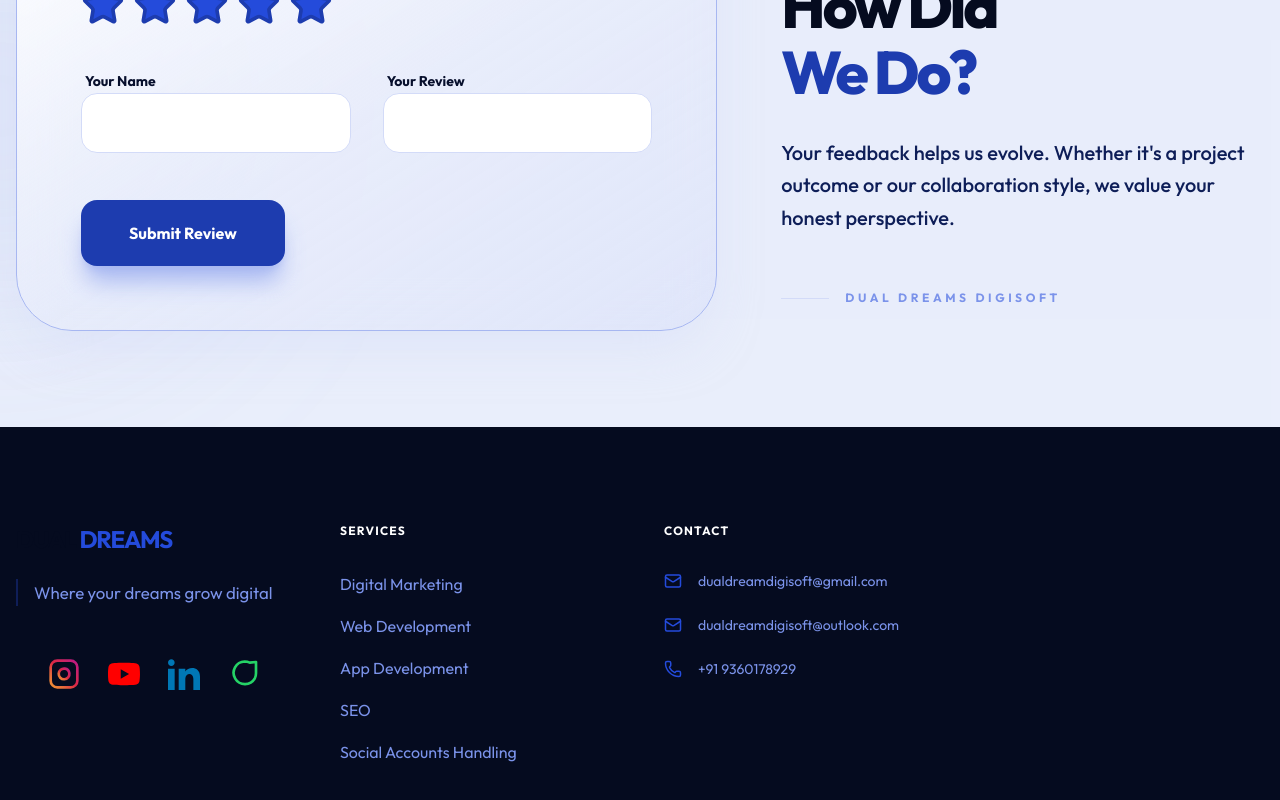
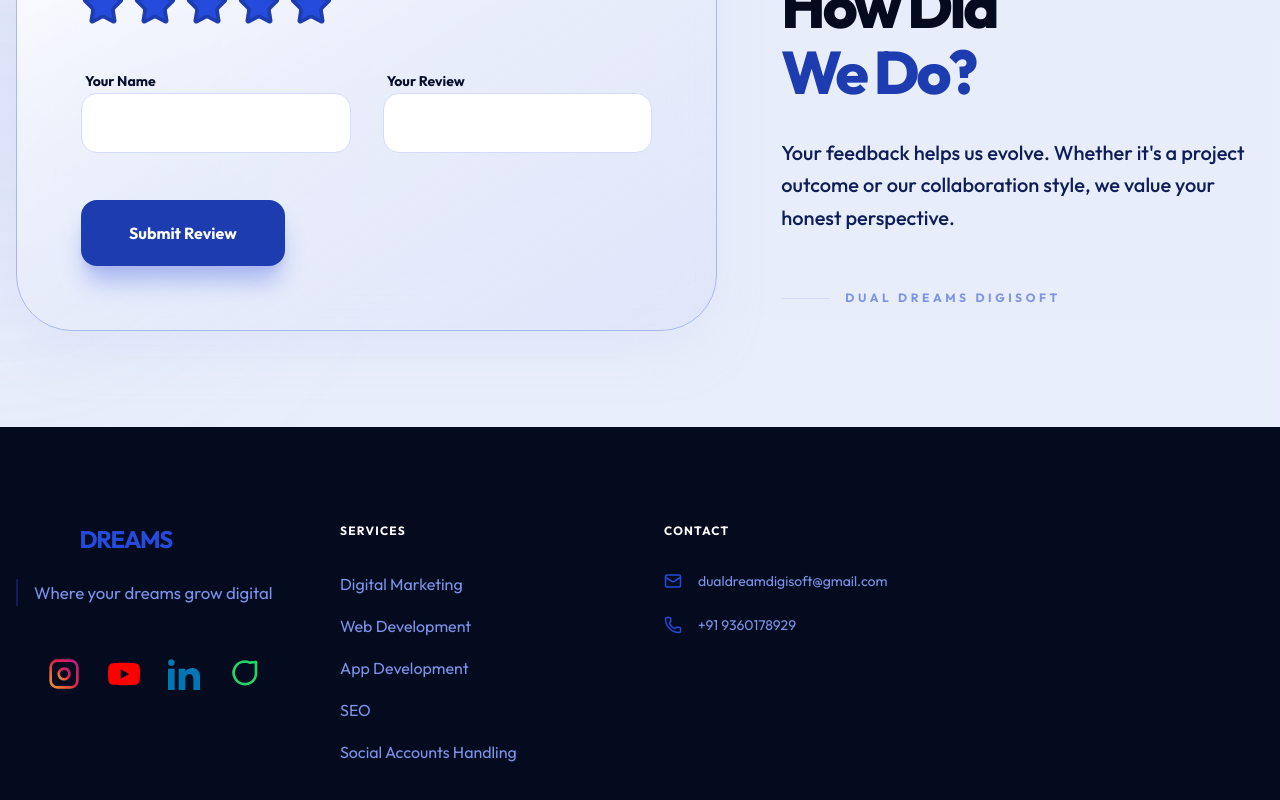
Before and after one commit to digi-soft-grps/portfolio, a React app in the folder frontend/: page /contact in a window 1280 px wide. Shown: the part 2222-3022 px from the top of the page. Built offline with nearby package versions, Linux system fonts and the light colour scheme; no server answers; the HTML template or start-up script is replaced by a standard one.

Commit message:
removed email

```diff
--- a/frontend/src/components/Footer.jsx
+++ b/frontend/src/components/Footer.jsx
@@ -39,10 +39,7 @@ const Footer = () => {
                                 <Mail size={18} className="text-persian-blue-500 group-hover:scale-110 transition-transform" />
                                 <span className="group-hover:text-white transition-colors break-all">dualdreamdigisoft@gmail.com</span>
                             </li>
-                            <li className="flex items-center gap-4 group">
-                                <Mail size={18} className="text-persian-blue-500 group-hover:scale-110 transition-transform" />
-                                <span className="group-hover:text-white transition-colors break-all">dualdreamdigisoft@outlook.com</span>
-                            </li>
+
                             <li className="flex items-center gap-4 group">
                                 <Phone size={18} className="text-persian-blue-500 group-hover:scale-110 transition-transform" />
                                 <span className="group-hover:text-white transition-colors">+91 9360178929</span>
--- a/frontend/src/pages/Contact.jsx
+++ b/frontend/src/pages/Contact.jsx
@@ -82,7 +82,7 @@ const Contact = () => {
 
     const contactInfo = [
         { icon: Mail, label: 'Email', value: 'dualdreamdigisoft@gmail.com', color: 'bg-blue-50 text-blue-600' },
-        { icon: Mail, label: 'Email', value: 'dualdreamdigisoft@outlook.com', color: 'bg-blue-50 text-blue-600' },
+
         { icon: Phone, label: 'Phone', value: '+91 9360178929', color: 'bg-green-50 text-green-600' },
     ];
 
```
